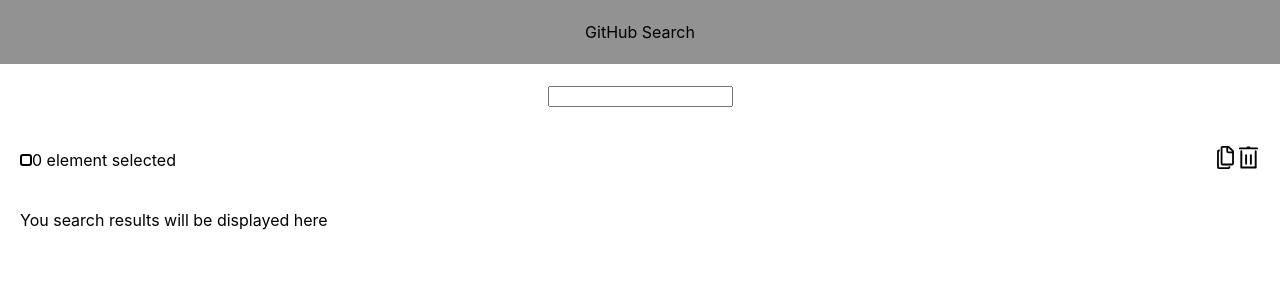
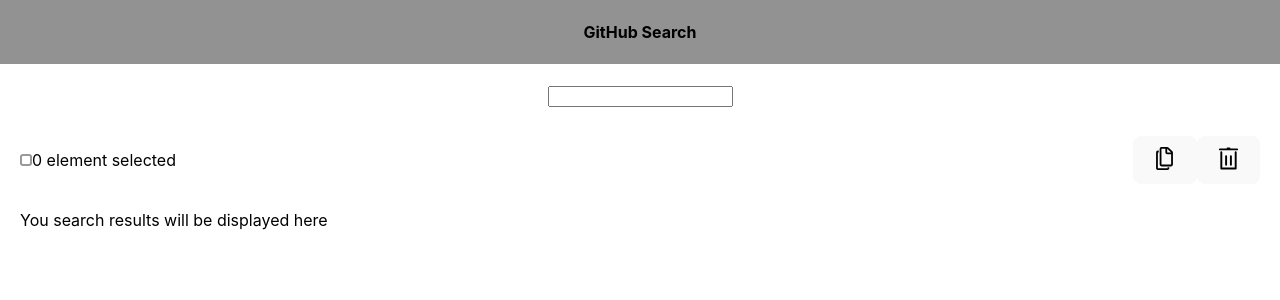
Before and after one commit to ArthurGuez/github-search-users, a React app: page / in a window 1280 px wide. Shown: the top 300 px of the page. Built offline with nearby package versions, Linux system fonts and the light colour scheme; the HTML template or start-up script is replaced by a standard one.

Commit message:
feat(user): add remove selected users action and  remove selectedGitHubUsers state

```diff
--- a/src/components/Actions/Actions.module.css
+++ b/src/components/Actions/Actions.module.css
@@ -17,3 +17,12 @@
   display: flex;
   gap: 15px;
 }
+
+.action-button {
+  all: unset;
+  cursor: pointer;
+}
+
+.action-button:hover {
+  opacity: 0.7;
+}
--- a/src/components/Actions/Actions.tsx
+++ b/src/components/Actions/Actions.tsx
@@ -1,4 +1,4 @@
-import copyIcon from "../../assets/copy.svg";
+import duplicateIcon from "../../assets/duplicate.svg";
 import binIcon from "../../assets/bin.svg";
 
 import styles from "./Actions.module.css";
@@ -13,18 +13,26 @@
 export default function Actions({ onResetUsers }: Props) {
   const {
     gitHubUsers,
-    selectedGitHubUsers,
     setGitHubUsers,
     toggleSelectAllGitHubUsers,
+    removeSelectedUsers,
   } = useGitHubUsersContext();
-  const selectedGitHubUsersCount = selectedGitHubUsers.length;
+
+  const selectedGitHubUsersCount =
+    gitHubUsers?.reduce((prev, user) => {
+      if (user.isSelected) {
+        return (prev += 1);
+      }
+
+      return prev;
+    }, 0) ?? 0;
+
   const checkboxRef = useRef<HTMLInputElement | null>(null);
 
-  const areSomeGitHubUsersSelected =
-    (gitHubUsers &&
-      selectedGitHubUsers.length > 0 &&
-      gitHubUsers.length > selectedGitHubUsers.length) ??
-    false;
+  const areSomeGitHubUsersSelected = gitHubUsers
+    ? selectedGitHubUsersCount > 0 &&
+      selectedGitHubUsersCount < gitHubUsers.length
+    : false;
 
   useEffect(() => {
     if (checkboxRef.current) {
@@ -32,12 +40,20 @@
     }
   }, [areSomeGitHubUsersSelected]);
 
+  function handleDeleteUsers() {
+    removeSelectedUsers();
+
+    if (gitHubUsers?.length === selectedGitHubUsersCount) {
+      onResetUsers();
+    }
+  }
+
   return (
     <div className={styles.actions}>
       <div className={styles.actionsCheckboxContainer}>
         <Checkbox
           ariaLabel="Select all profiles"
-          checked={gitHubUsers?.length === selectedGitHubUsers.length}
+          checked={gitHubUsers?.length === selectedGitHubUsersCount}
           disabled={!gitHubUsers}
           id="select-all"
           onChange={toggleSelectAllGitHubUsers}
@@ -48,17 +64,23 @@
         {selectedGitHubUsersCount > 1 ? "s" : ""} selected
       </div>
       <div className={styles.actionButtons}>
-        <img src={copyIcon} alt="Copy" width={23} height={23} />
-        <img
+        <button
           onClick={() => {
             setGitHubUsers(null);
             onResetUsers();
           }}
-          src={binIcon}
-          alt="Delete"
-          width={23}
-          height={23}
-        />
+          className={styles.actionButton}
+          aria-label="Duplicate selected users"
+        >
+          <img src={duplicateIcon} alt="Duplicate" width={23} height={23} />
+        </button>
+        <button
+          onClick={handleDeleteUsers}
+          className={styles.actionButton}
+          aria-label="Delete selected users"
+        >
+          <img src={binIcon} alt="Delete" width={23} height={23} />
+        </button>
       </div>
     </div>
   );
--- a/src/components/Checkbox/Checkbox.module.css
+++ b/src/components/Checkbox/Checkbox.module.css
@@ -46,3 +46,8 @@
   border-width: 0 2px 2px 0;
   transform: rotate(45deg);
 }
+
+.checkbox:disabled {
+  opacity: 0.4;
+  cursor: not-allowed;
+}
--- a/src/components/Header/Header.module.css
+++ b/src/components/Header/Header.module.css
@@ -4,4 +4,5 @@
   display: flex;
   justify-content: center;
   align-items: center;
+  font-weight: bold;
 }
--- a/src/components/UserCard/UserCard.tsx
+++ b/src/components/UserCard/UserCard.tsx
@@ -1,21 +1,20 @@
-import type { GitHubUser } from "../../services/search-users";
+import type { SelectableGitHubUser } from "../../contexts/GitHubUsersContext";
 import Checkbox from "../Checkbox/Checkbox";
 
 import styles from "./UserCard.module.css";
 
 interface Props {
-  isSelected: boolean;
   toggleSelect: () => void;
-  user: GitHubUser;
+  user: SelectableGitHubUser;
 }
 
-export default function UserCard({ user, isSelected, toggleSelect }: Props) {
+export default function UserCard({ user, toggleSelect }: Props) {
   return (
     <div className={styles.userCard}>
       <div className={styles.userCardLayout}>
         <Checkbox
           ariaLabel={`Select profile of ${user.login}`}
-          checked={isSelected}
+          checked={user.isSelected}
           id={`profile-${user.id.toString()}`}
           isInTopLeftCorner
           onChange={toggleSelect}
--- a/src/components/UserList/UserList.tsx
+++ b/src/components/UserList/UserList.tsx
@@ -10,8 +10,7 @@
 
 export default function UserList({ query }: Props) {
   const { gitHubUsers, isLoading, error } = useSearchGitHubUsers(query);
-  const { toggleGitHubUserSelection, selectedGitHubUsers } =
-    useGitHubUsersContext();
+  const { toggleGitHubUserSelection } = useGitHubUsersContext();
 
   if (isLoading) {
     return <p>Loading...</p>;
@@ -35,7 +34,6 @@
         <UserCard
           key={gitHubUser.id}
           user={gitHubUser}
-          isSelected={selectedGitHubUsers.includes(gitHubUser.id)}
           toggleSelect={() => {
             toggleGitHubUserSelection(gitHubUser.id);
           }}
--- a/src/contexts/GitHubUsersContext.tsx
+++ b/src/contexts/GitHubUsersContext.tsx
@@ -1,13 +1,17 @@
-import type { ReactNode } from "react";
+import type { Dispatch, ReactNode, SetStateAction } from "react";
 import { createContext, useCallback, useContext, useState } from "react";
 import type { GitHubUser } from "../services/search-users";
 
+export interface SelectableGitHubUser extends GitHubUser {
+  isSelected: boolean;
+}
+
 interface GitHubUsersContextType {
-  gitHubUsers: GitHubUser[] | null;
-  selectedGitHubUsers: number[];
-  setGitHubUsers: (users: GitHubUser[] | null) => void;
+  gitHubUsers: SelectableGitHubUser[] | null;
+  setGitHubUsers: Dispatch<SetStateAction<SelectableGitHubUser[] | null>>;
   toggleSelectAllGitHubUsers: () => void;
   toggleGitHubUserSelection: (userId: number) => void;
+  removeSelectedUsers: () => void;
 }
 
 const GitHubUsersContext = createContext<GitHubUsersContextType | undefined>(
@@ -31,37 +35,70 @@
 }: {
   children: ReactNode;
 }) {
-  const [gitHubUsers, setGitHubUsers] = useState<GitHubUser[] | null>(null);
-  const [selectedGitHubUsers, setSelectedGitHubUsers] = useState<number[]>([]);
+  const [gitHubUsers, setGitHubUsers] = useState<SelectableGitHubUser[] | null>(
+    null
+  );
+
+  function removeSelectedUsers() {
+    setGitHubUsers((prevState) => {
+      if (!prevState) {
+        return null;
+      }
+
+      const newState = prevState.filter((gitHubUser) => !gitHubUser.isSelected);
+
+      if (newState.length === 0) {
+        return null;
+      }
+
+      return newState;
+    });
+  }
 
   const toggleGitHubUserSelection = useCallback((userId: number) => {
-    setSelectedGitHubUsers((prevState) => {
-      if (prevState.includes(userId)) {
-        return prevState.filter((id) => id !== userId);
+    setGitHubUsers((prevState) => {
+      if (!prevState) {
+        return null;
       }
 
-      return [...prevState, userId];
+      const userIndex = prevState.findIndex((user) => user.id === userId);
+
+      if (userIndex === -1) {
+        return prevState;
+      }
+
+      const updatedUsers = [...prevState];
+      updatedUsers[userIndex] = {
+        ...updatedUsers[userIndex],
+        isSelected: !updatedUsers[userIndex].isSelected,
+      };
+
+      return updatedUsers;
     });
   }, []);
 
   function toggleSelectAllGitHubUsers() {
-    if (!gitHubUsers) {
-      return;
-    } else if (gitHubUsers.length === selectedGitHubUsers.length) {
-      setSelectedGitHubUsers([]);
-    } else {
-      setSelectedGitHubUsers(gitHubUsers.map(({ id }) => id));
-    }
+    setGitHubUsers((prevState) => {
+      if (!prevState) {
+        return null;
+      }
+
+      if (prevState.every((user) => user.isSelected)) {
+        return prevState.map((user) => ({ ...user, isSelected: false }));
+      }
+
+      return prevState.map((user) => ({ ...user, isSelected: true }));
+    });
   }
 
   return (
     <GitHubUsersContext.Provider
       value={{
         gitHubUsers,
-        selectedGitHubUsers,
         setGitHubUsers,
         toggleGitHubUserSelection,
         toggleSelectAllGitHubUsers,
+        removeSelectedUsers,
       }}
     >
       {children}
--- a/src/hooks/useSearchGitHubUsers.ts
+++ b/src/hooks/useSearchGitHubUsers.ts
@@ -26,7 +26,12 @@
         const result = await searchUsers(debouncedQuery);
 
         if (result.success) {
-          setGitHubUsers(result.data);
+          setGitHubUsers(
+            result.data.map((user) => ({
+              ...user,
+              isSelected: false,
+            }))
+          );
         } else {
           setError(result.error);
         }
```
Also changed, not shown: src/assets/duplicate.svg (renamed from src/assets/copy.svg).
